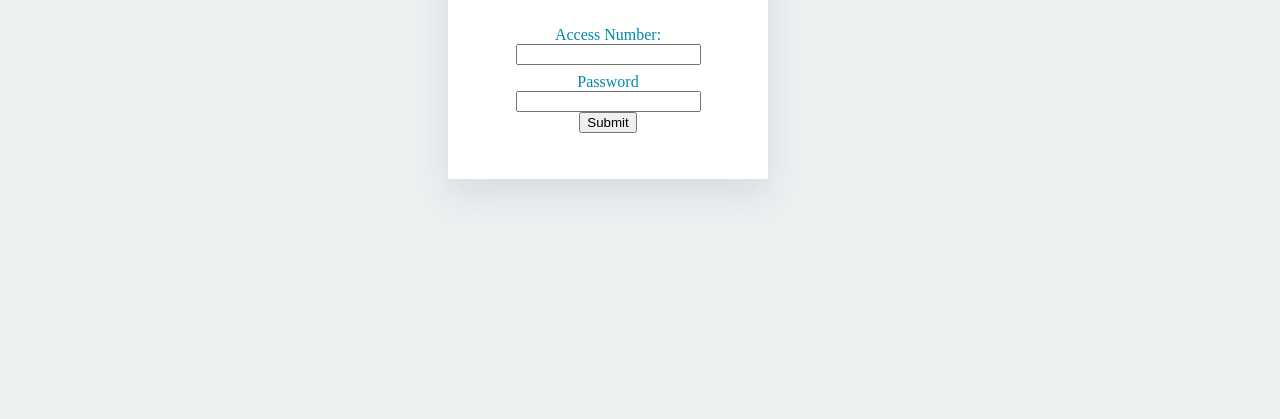
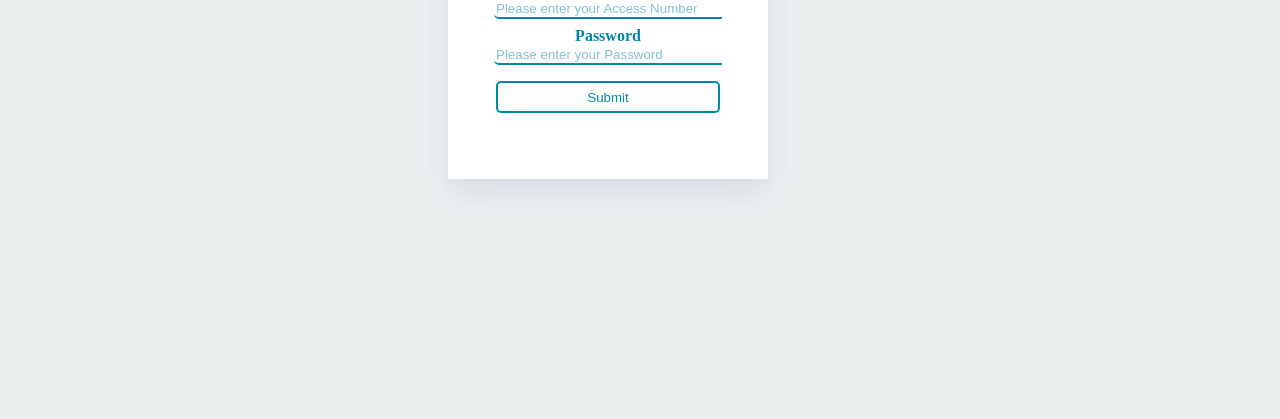
Before and after one commit to JeffleIncarnate/Open-Evening-Website, a plain HTML site: page Website/index.html in a window 1280 px wide. Shown: the part 381-800 px from the top of the page. Drawn offline with Linux system fonts and the light colour scheme.

Commit message:
Finish frontend for main page

```diff
--- a/Website/CSS/styles.css
+++ b/Website/CSS/styles.css
@@ -61,8 +61,41 @@ form {
 
 form h2 {
   font-size: 2.5rem;
+  margin: 0.5rem;
 }
 
 form label {
   margin-top: 0.5rem;
+  margin-bottom: 0.1rem;
 }
+
+form input {
+  border-top: none;
+  border-right: none;
+  border-left: none;
+  border-radius: 0 5px;
+  border-bottom: var(--blue) solid 2.5px;
+  width: 70%;
+  color: var(--blue);
+}
+
+form input::placeholder {
+  opacity: 0.5;
+  color: var(--blue);
+}
+
+form #Submit {
+  width: 70%;
+  margin: 1rem 0 1rem 0;
+  height: 2rem;
+  background: transparent;
+  border: var(--blue) solid 2px;
+  border-radius: 5px;
+  color: var(--blue);
+  transition: all 0.3s;
+}
+
+form #Submit:hover {
+  cursor: pointer;
+  opacity: 0.5;
+}
--- a/Website/index.html
+++ b/Website/index.html
@@ -19,13 +19,23 @@
     <main>
       <form action="" onsubmit="GetData(); return false">
         <h2>Welcome</h2>
-        <label for="AccessNumber">Access Number: </label>
-        <input type="text" name="AccessNumber" id="AccessNumber" />
+        <label for="AccessNumber"><strong>Access Number</strong></label>
+        <input
+          type="text"
+          name="AccessNumber"
+          id="AccessNumber"
+          placeholder="Please enter your Access Number"
+        />
 
-        <label for="Password">Password</label>
-        <input type="text" name="Password" id="Password" />
+        <label for="Password"><strong>Password</strong></label>
+        <input
+          type="text"
+          name="Password"
+          id="Password"
+          placeholder="Please enter your Password"
+        />
 
-        <input type="submit" />
+        <input type="submit" id="Submit" />
       </form>
     </main>
 
```
Also changed, not shown: 1 other file.
